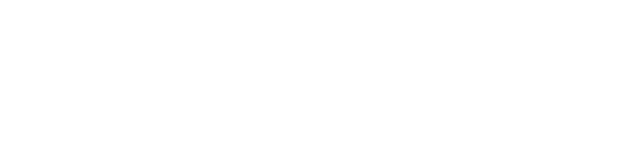
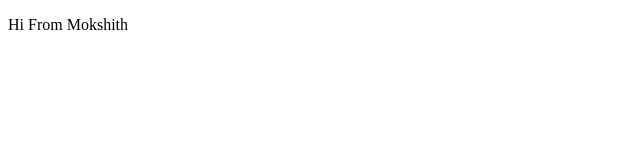
Before and after one commit to Mokshith7/mokshith.github.io, a plain HTML site: page index.html in a window 1280 px wide. Shown: the whole page, without its empty margins (0-640 px from the left). Drawn offline with Linux system fonts and the light colour scheme.

Commit message:
test commit

```diff
--- a/index.html
+++ b/index.html
@@ -7,6 +7,8 @@
     <title>Hi From Mokshith</title>
 </head>
 <body>
-
+    <p>
+        Hi From Mokshith
+    </p>
 </body>
 </html>
```
